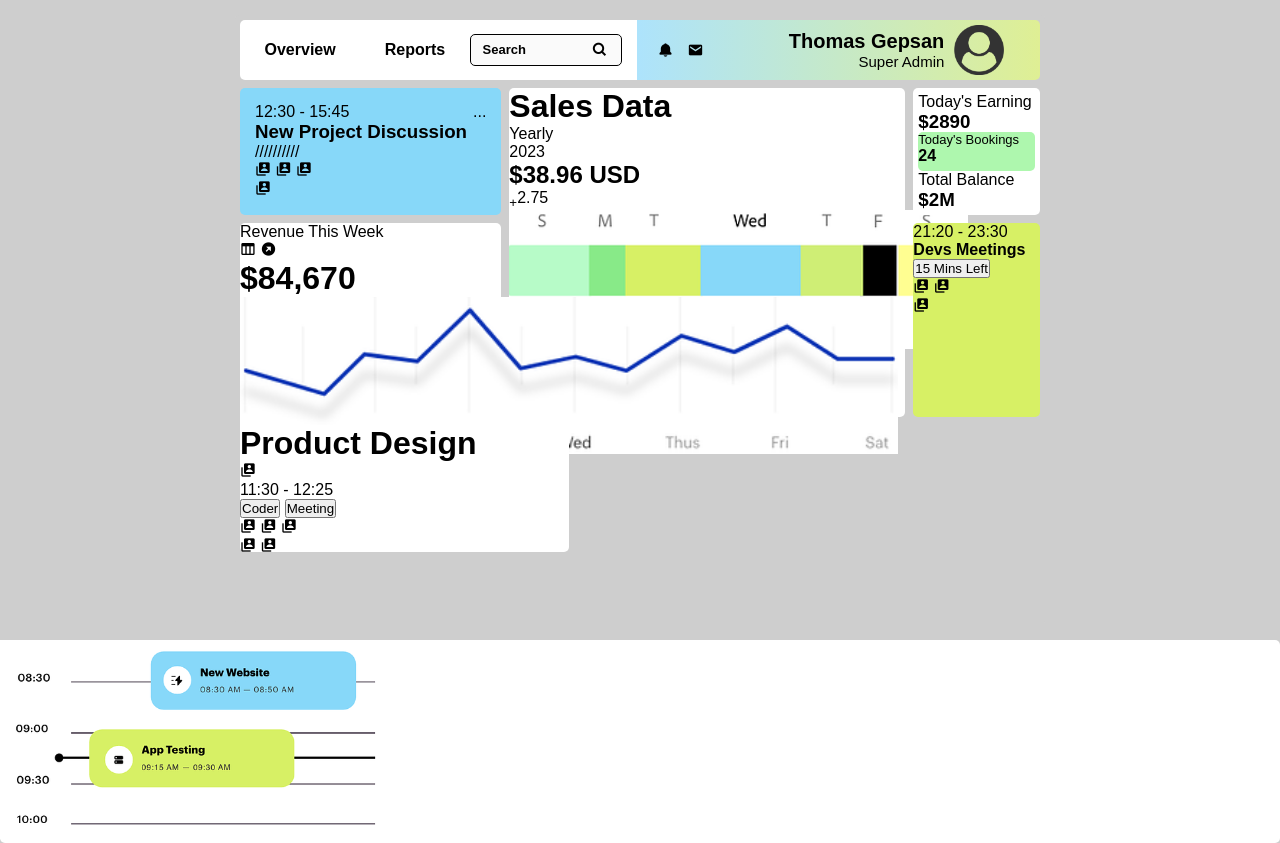
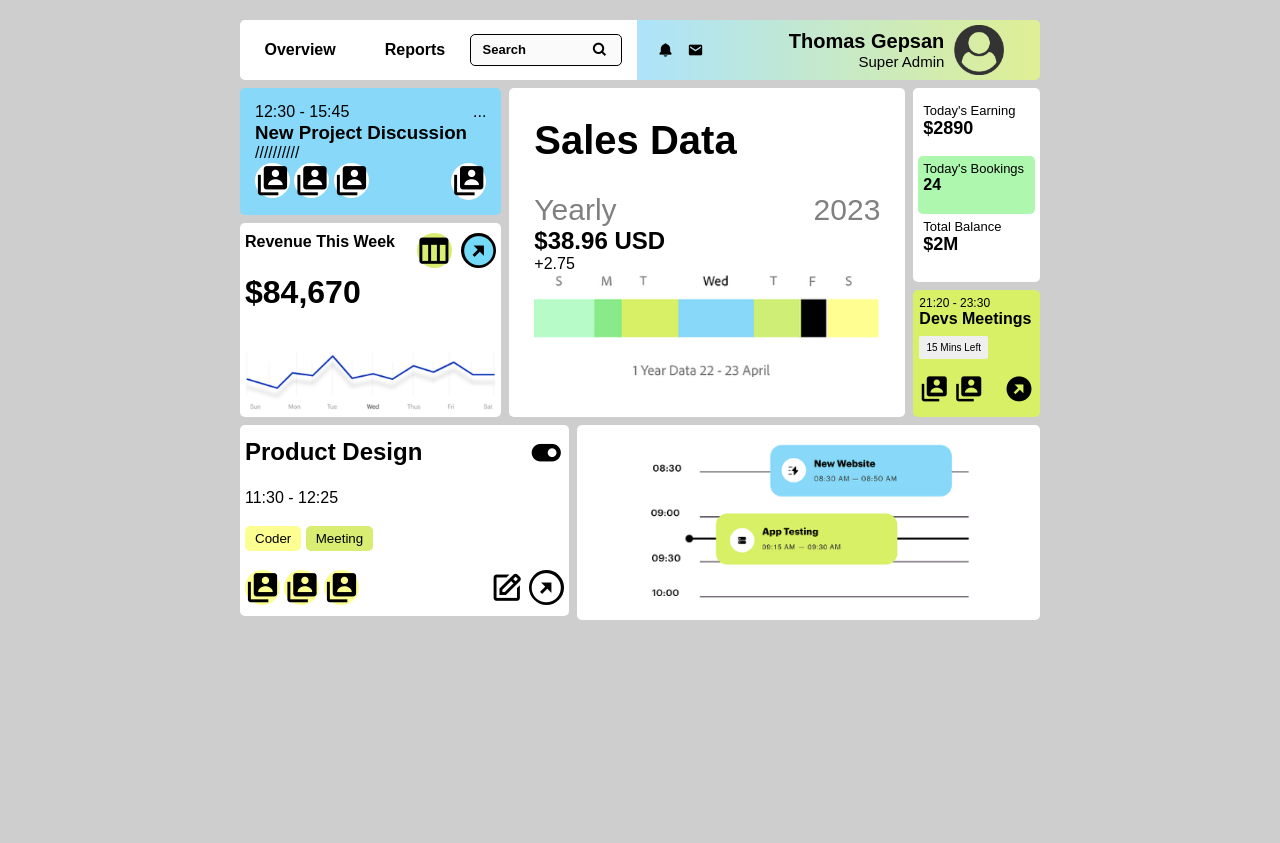
Before and after one commit to TheWiXi/gridBasico, a plain HTML site: page index.html in a window 1280 px wide. After the commit the page ends 800 px from the top, so only its background shows below. Drawn offline with nearby package versions, Linux system fonts and the light colour scheme.

Commit message:
feat: :lipstick: Se finaliza codigo CSS

```diff
--- a/css/style.css
+++ b/css/style.css
@@ -16,11 +16,13 @@ body{
     "menu menu menu menu menu menu menu menu menu menu menu menu"
     "notifications notifications notifications notifications sales sales sales sales sales sales balance balance"
     "notifications notifications notifications notifications sales sales sales sales sales sales balance balance"
-    "weakly weakly weakly weakly sales sales sales sales sales sales meetings meetings"
+    "weakly weakly weakly weakly sales sales sales sales sales sales balance balance"
     "weakly weakly weakly weakly sales sales sales sales sales sales meetings meetings"
     "weakly weakly weakly weakly sales sales sales sales sales sales meetings meetings"
     "product product product product product schedule schedule schedule schedule schedule schedule schedule"
-    "product product product product product schedule schedule schedule schedule schedule schedule schedule";;
+    "product product product product product schedule schedule schedule schedule schedule schedule schedule"
+    "product product product product product schedule schedule schedule schedule schedule schedule schedule"
+    ;
     gap: 8px;
     width: 800px;
     height: 600px;
@@ -141,56 +143,205 @@ body{
     background: #87d8f9;
     border-radius: 5px;
     padding: 15px;
+    display: flex;
+    flex-direction: column;
+    justify-content: space-between;
 }
-
 .top{
     display: flex;
     justify-content: space-between;
+}
+.bot{
+    display: flex;
+    justify-content: space-between;
+}
+.bot i{
+    font-size: 35px;
+    background-color: white;
+    border-radius: 100%;
 }
 .sales {
     grid-area: sales;
     background: var(--color-secundary);
     border-radius: 5px;
+    display: flex;
+    flex-direction: column;
+    align-items: center;
+    padding: 0 25px;
+}
+.sales div{
+    width: 100%;
+}
+.sales h1{
+    padding: 30px 0;
+    font-size: 40px;
+}
+.grafica_mid_box{
+    width: 90%;
+    display: flex;
+    justify-content: center;
+    align-items: center;
+}
+.grafica_mid_box img{
+    width: 100%;
+}
+.time{
+    display: flex;
+    justify-content: space-between;
+    align-items: center;
+    color: gray;
+    font-size: 30px;
+}
+.profit{
+    color: var(--color-ternary);
 }
 .balance {
     display: flex;
     flex-direction: column;
     grid-area: balance;
+    justify-content: space-around;
+    align-items: center;
     background: var(--color-secundary);
     border-radius: 5px;
-    padding: 5px;
+    padding: 10px;
 }
 .balance div{
     width: 100%;
     height: 33.3%;
     border-radius: 5px;
+    padding: 5px;
 }
+
 .booking{
     background: #aef7ae;
     display: flex;
     flex-direction: column;
 }
-.booking p{
+.balance p{
     font-size: 13px;
 }
-
+.balance h3{
+    font-size: 18px;
+}
 .weekly {
     grid-area: weakly;
     background: var(--color-secundary);
     border-radius: 5px;
+    padding: 10px 5px;
+}
+.title_left_box{
+    display: flex;
+    flex-direction: row;
+    justify-content: space-between;
+}
+.title_left_box p {
+    font-weight: bolder;
+}
+.perfiles_left_box{
+    font-size: 35px;
+}
+.bx-columns {
+    background: var(--color-ternary);
+    border-radius: 50%;
+
+}
+.bxs-right-top-arrow-circle {
+    color: var(--color-quinto);
+    background: black;
+    border-radius: 50%;
+}
+.grafica_left_box img{
+    width: 100%;
+    margin-top: 40px;
 }
 .meetings {
     background: #d7f065;
     grid-area: meetings;
     border-radius: 5px;
+    display: flex;
+    flex-direction: column;
+    padding: 6px;
 }
+.meetings p{
+    font-size: 12px;
+}
+
+.meetings button{
+    font-size: 10px;
+    height: 20%;
+    width: 60%;
+    margin-top: 8px;
+    border: none;
+    border-radius: 5%;
+}
+
+.img_item_6{
+    display: flex;
+    justify-content: space-between;
+    width: 100%;
+    margin-top: 15px;
+}
+.img_item_6 i{
+    font-size: 30px;
+    background-color: #d7f065;
+    border-radius: 100%;
+    color: black;
+}
+
 .product {
     grid-area: product;
     background: var(--color-secundary);
     border-radius: 5px;
+    display: flex;
+    flex-direction: column;
+    justify-content: space-around;
+    height: 98%;
+}
+.product > *{
+    margin: 5px;
+}
+.product i{
+    font-size: 35px;
+}
+.header_box_7{
+    display: flex;
+    justify-content: space-between;
+    align-items: center;
+}
+.button1, .button2{
+    padding: 5px 10px;
+    border-radius: 5px;
+    border: var(--shadows);
+}
+.button1 {
+    background-color: #FCFE91;
+}
+.button2 {
+    background-color: var(--color-ternary);
+}
+.imgs_box_7{
+    display: flex;
+    justify-content: space-between;
+}
+.imgs_izq_der_box_7 i{
+    background-color: #FCFE91;
+    border-radius: 100%;
+}
+.right i:nth-child(2){
+    background-color: none;
+    color: white;
 }
 .schedule {
     grid-area: schedule;
     background: var(--color-secundary);
     border-radius: 5px;
+    display: flex;
+    justify-content: center;
+    align-items: center;
+    padding: 10px;
 }
+.schedule img{
+    width: 100%;
+    height: 100%;
+    margin: 50px;
+}
--- a/css/variables.css
+++ b/css/variables.css
@@ -1,5 +1,8 @@
 :root{
     --color-primary: #cecece;
     --color-secundary: #fff;
+    --color-ternary: #d8ed71;
+    --color-quaternary: #AEF7AE;
+    --color-quinto: #74daf7;
     --shadows: 3px 3px 5px rgba(0, 0, 0, 0.122);
 }
--- a/index.html
+++ b/index.html
@@ -47,13 +47,15 @@
             </div>
         </div>
         <div class="sales">
-            <h1>Sales Data</h1>
-            <div class="time">
-                <p>Yearly</p>
-                <p>2023</p>
+            <div class="information">
+                <h1>Sales Data</h1>
+                <div class="time">
+                    <p>Yearly</p>
+                    <p>2023</p>
+                </div>
+                <h2>$38.96 USD</h2>
+                <p>+2.75</p>
             </div>
-            <h2>$38.96 USD</h2>
-            <p><sub>+</sub>2.75</p>
             <div class="grafica_mid_box">
                 <img src="storage/img/colores.png">
             </div>
@@ -94,13 +96,13 @@
                     <i class='bx bxs-user-account'></i>
                     <i class='bx bxs-user-account'></i>
                 </div>
-                <i class='bx bxs-user-account'></i>
+                <i class='bx bxs-right-top-arrow-circle'></i>
             </div>
         </div>
         <div class="product">
             <div class="header_box_7">
-                <h1>Product Design</h1>
-                <i class='bx bxs-user-account'></i>
+                <h2>Product Design</h2>
+                <i class='bx bxs-toggle-right'></i>
             </div>
             <p>11:30 - 12:25</p>
             <div>
@@ -113,12 +115,11 @@
                     <i class='bx bxs-user-account'></i>
                     <i class='bx bxs-user-account'></i>
                 </div>
-                <div>
-                    <i class='bx bxs-user-account'></i>
-                    <i class='bx bxs-user-account'></i>
+                <div class="right">
+                    <i class='bx bx-edit'></i>
+                    <i class='bx bxs-right-top-arrow-circle'></i>
                 </div>
             </div>
-        </div>
         </div>
         <div class="schedule">
             <img src="storage/img/schedule.png">
```
